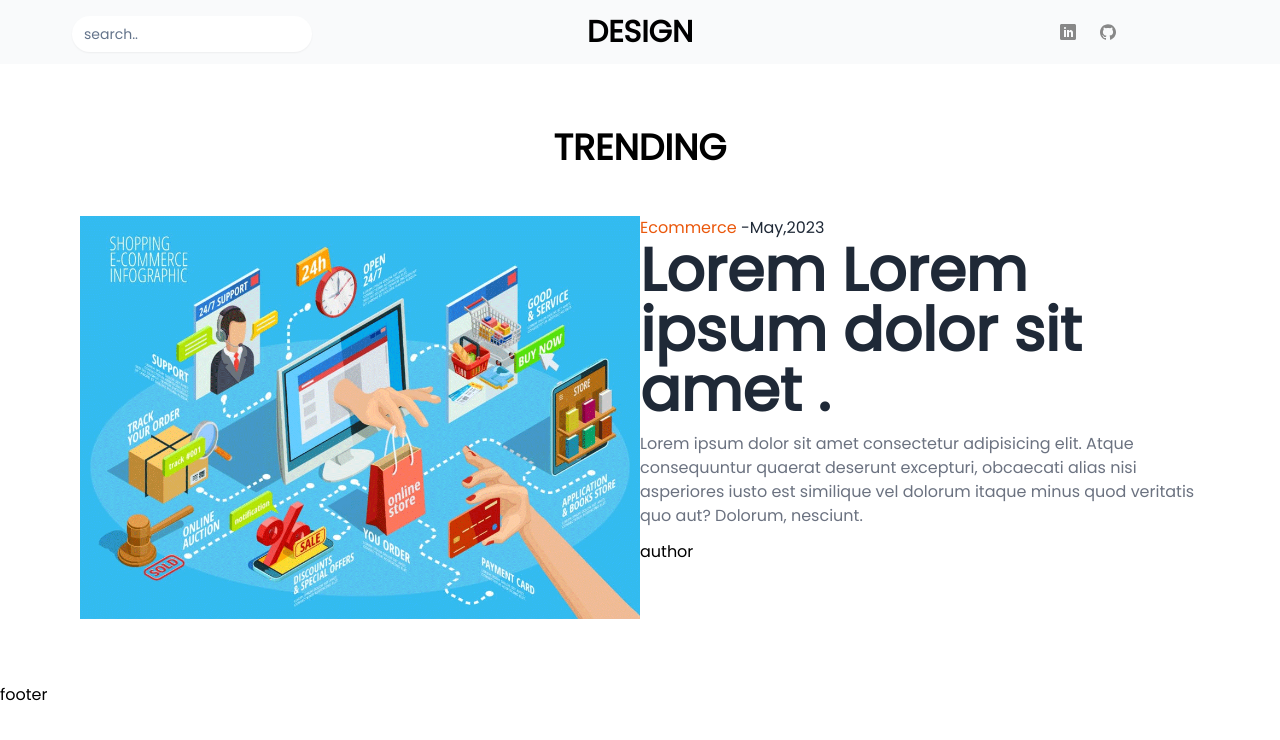
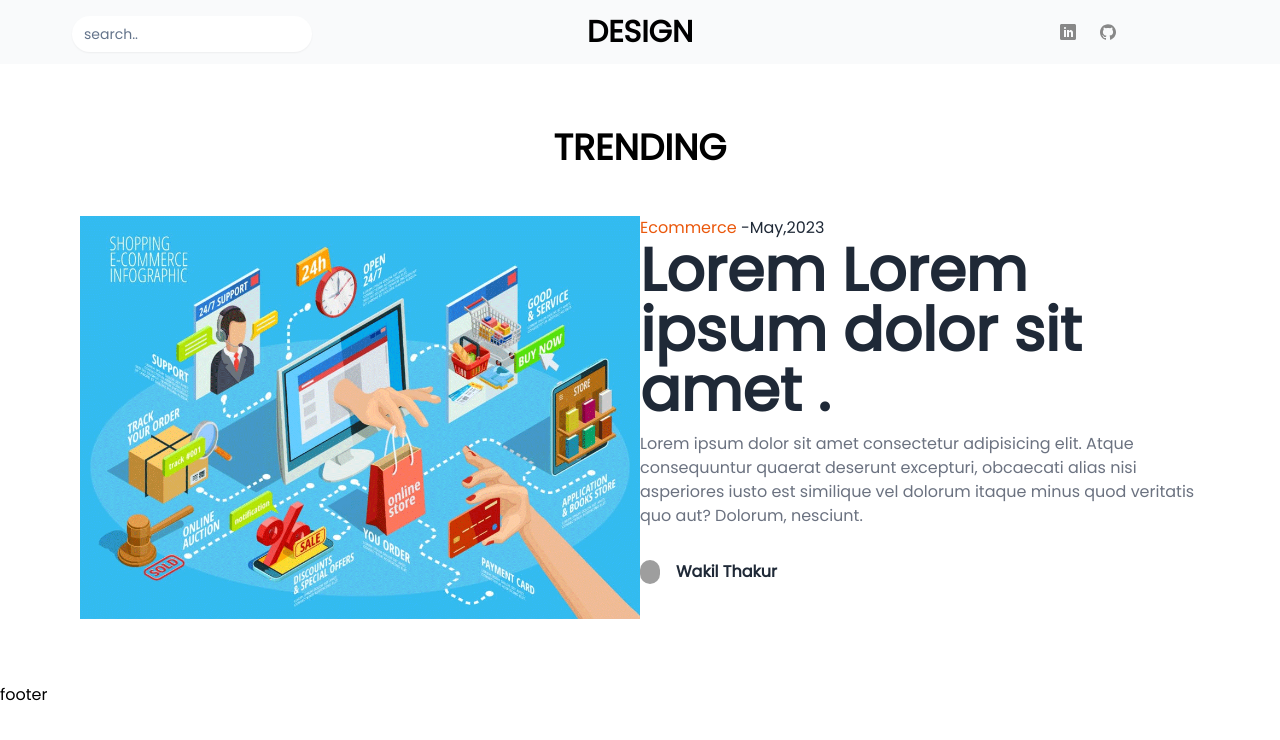
Before and after one commit to wakininja/AjarghKreationAssignment, a Next.js app: page / in a window 1280 px wide. Shown: the top 740 px of the page. Built offline with nearby package versions, Linux system fonts and the light colour scheme; grey boxes are pictures that could not be loaded.

Commit message:
Style: Author file is separated

```diff
--- /dev/null
+++ b/src/components/_child/author.js
@@ -0,0 +1,13 @@
+import Link from "next/link";
+import Image from "next/image";
+
+export default function author() {
+  return (
+    <div className="author flex py-5">
+        <Image src={"/images/author/auth1.jpg"}width={20}height={20}className="rounded-full"/>
+        <div className="flex flex-col justify-center px-4">
+            <Link className="text-md font-bold text-gray-800 hover:text-gray-600" href={'/'}>Wakil Thakur</Link>
+        </div>
+    </div>
+  )
+}
--- a/src/components/section1.js
+++ b/src/components/section1.js
@@ -1,5 +1,6 @@
 import Image from "next/image";
 import Link from "next/link";
+import Author from "./_child/author";
 
 export default function section1() {
   return (
@@ -35,9 +36,9 @@ export default function section1() {
         <p className="text-gray-500 py-3">
             Lorem ipsum dolor sit amet consectetur adipisicing elit. Atque consequuntur quaerat deserunt excepturi, obcaecati alias nisi asperiores iusto est similique vel dolorum itaque minus quod veritatis quo aut? Dolorum, nesciunt.
         </p>
-        <h1>author</h1>
+
+       <Author/>
        </div>
-
     </div>
   )
 }
```
Also changed, not shown: 1 other file (tests, documents, lock files or other folders).
